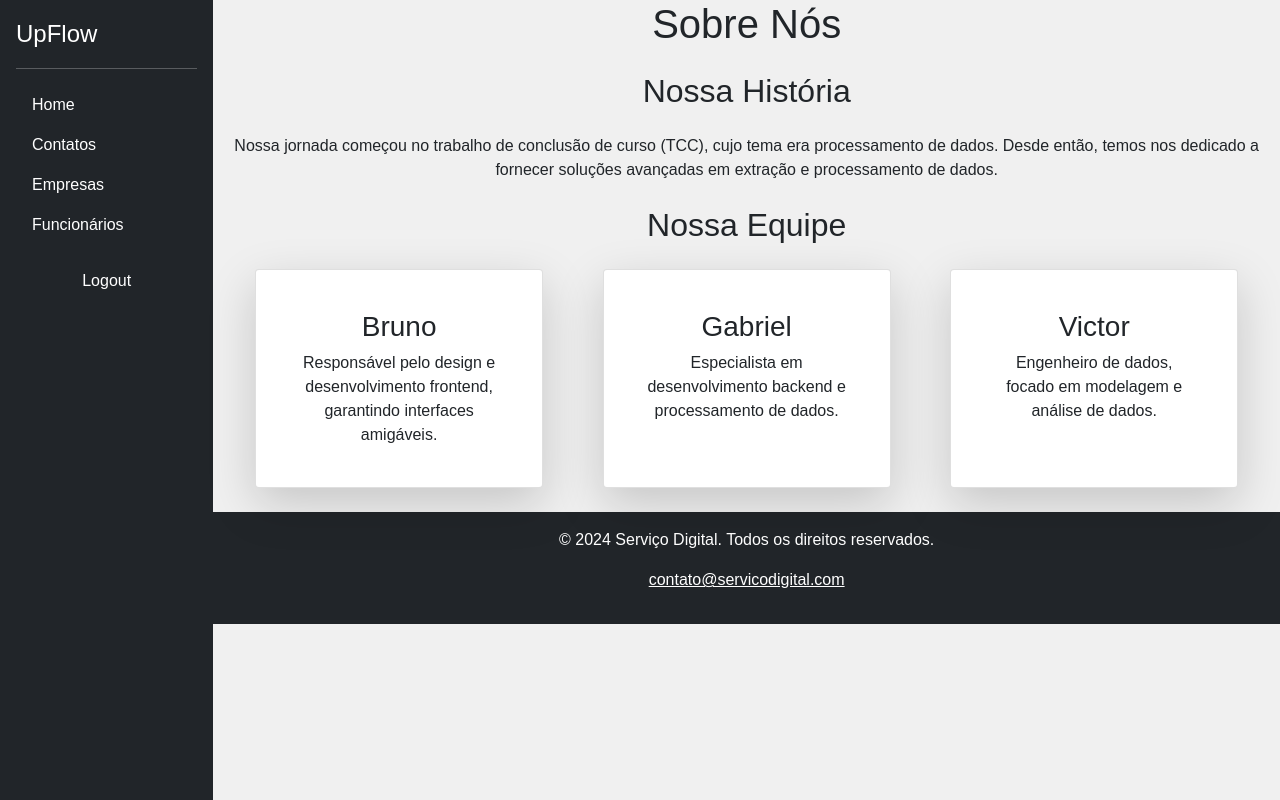
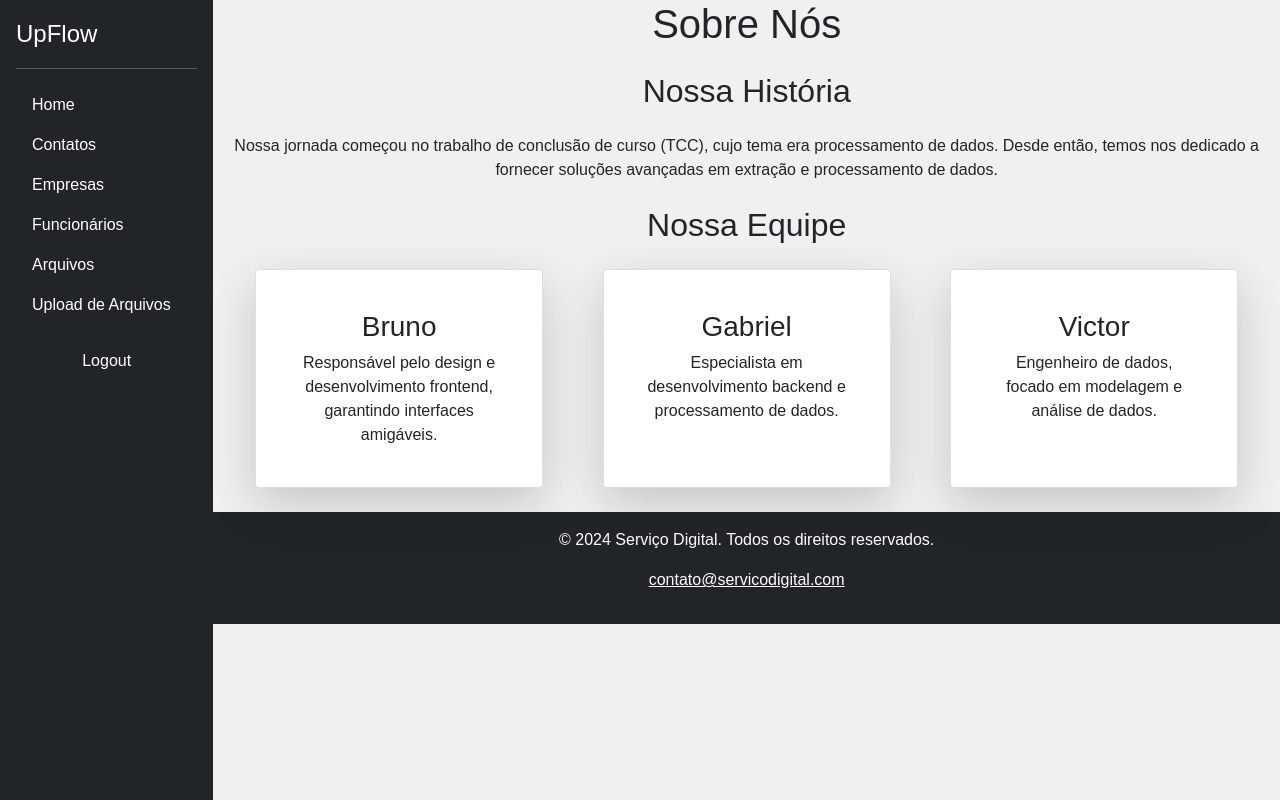
Before and after one commit to brdoliveira/upflow-flsk, a Flask app: page /about in a window 1280 px wide. Run offline with Flask 3, Linux system fonts and the light colour scheme; the visitor is signed in with stand-in values (Sample User, id 1); some libraries are stand-ins or nearby versions.

Commit message:
FEAT(template): Adicionando opções de arquivos

```diff
--- a/templates/template.html
+++ b/templates/template.html
@@ -31,9 +31,19 @@
                     <a href="{{ url_for('list_companies') }}" class="nav-link text-white">Empresas</a>
                 </li>
                 {% endif %}
+                {% if session.get('permission_level_id') <= 2 %} {# Editor and above #}
+                <li>
+                    <a href="{{ url_for('list_employees') }}" class="nav-link text-white">Funcionários</a>
+                </li>
+                {% endif %}
                 {% if session.get('permission_level_id') <= 3 %} {# Viewer and above #}
                 <li>
-                    <a href="{{ url_for('list_employees') }}" class="nav-link text-white">Funcionários</a>
+                    <a href="{{ url_for('list_files') }}" class="nav-link text-white">Arquivos</a>
+                </li>
+                {% endif %}
+                {% if session.get('permission_level_id') <= 4 %} {# Guest and above #}
+                <li>
+                    <a href="{{ url_for('upload_file') }}" class="nav-link text-white">Upload de Arquivos</a>
                 </li>
                 {% endif %}
                 <li>
```
